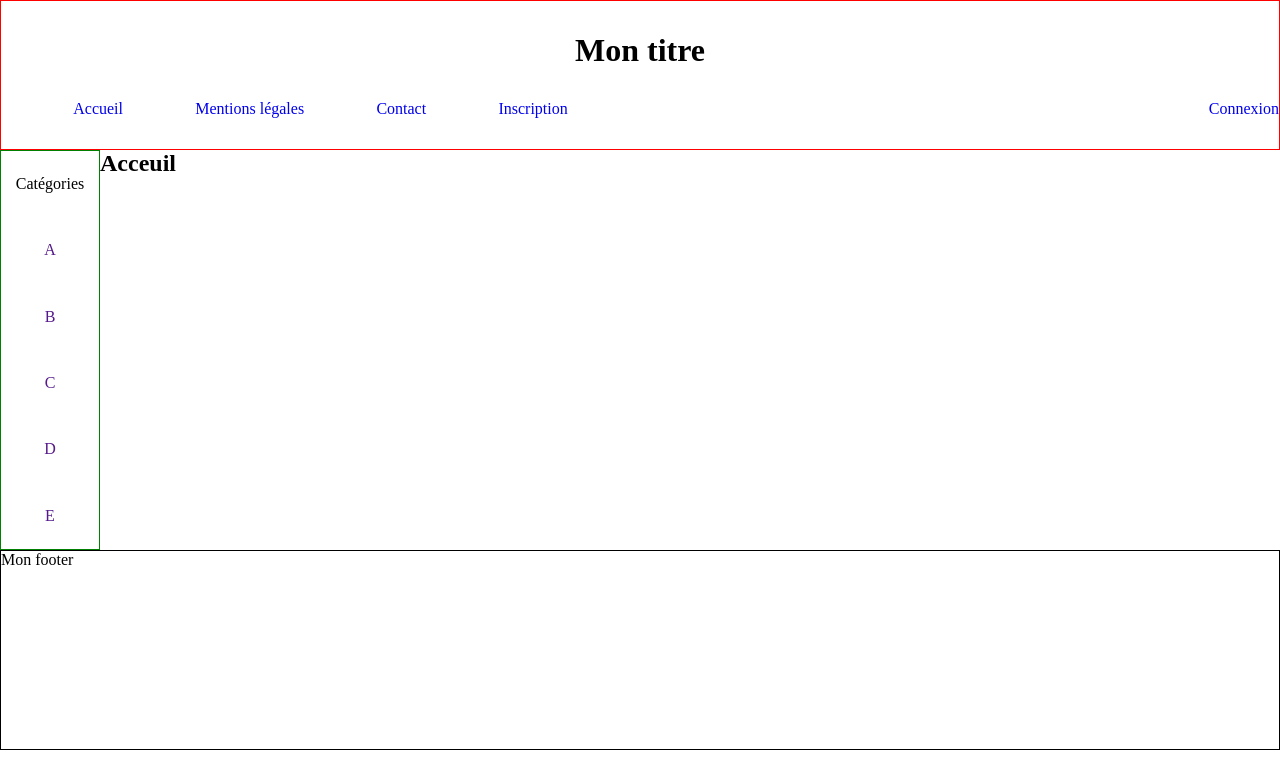
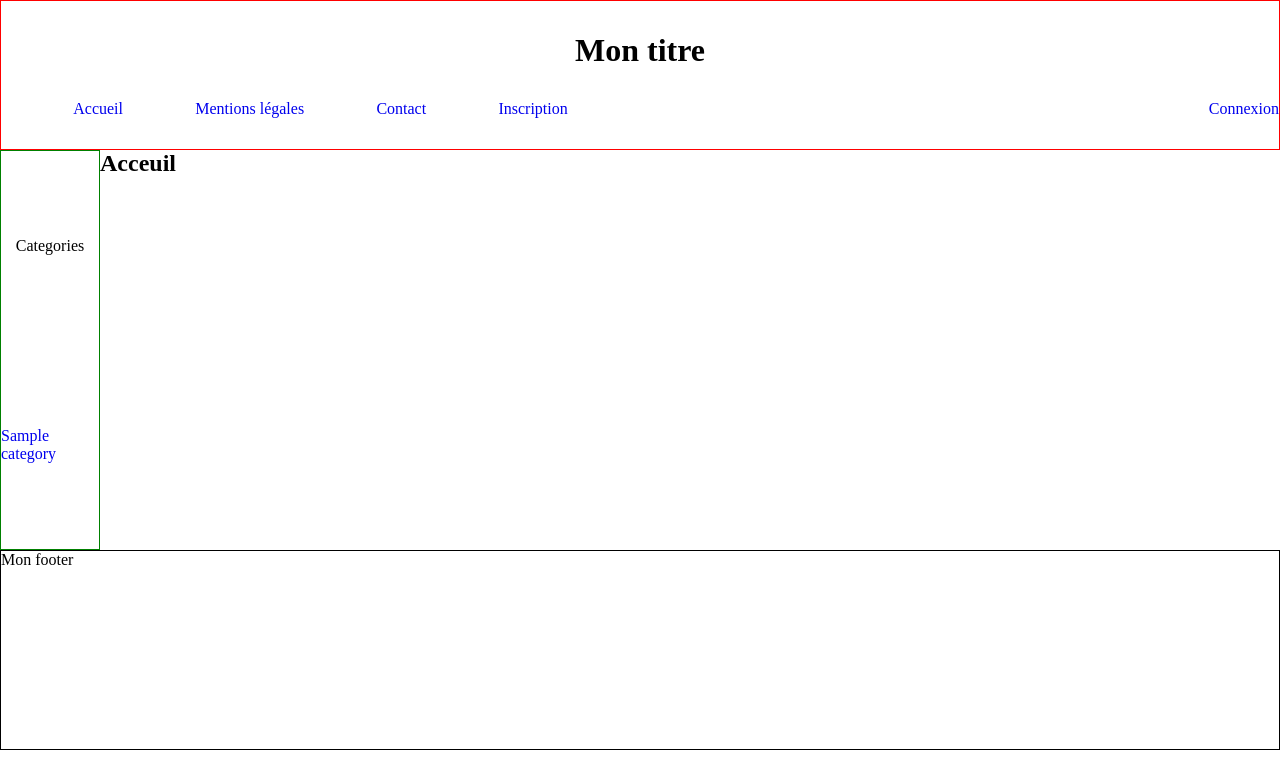
Before and after one commit to GuillaumePts/Evaluation-php, a PHP site: page / in a window 1280 px wide. Shown: the top 765 px of the page. Run offline with PHP 8.4, Linux system fonts and the light colour scheme; tables that the repository leaves empty or names only in its code hold one stand-in row (values such as "Sample post").

Commit message:
j'ai surtout travaillé sur ma BDD ; j'ai mis pdo j'ai commencé à afficher mes catégories encore des choses à regler j'arrete pour ce soir

```diff
--- /dev/null
+++ b/inc/categories.inc.php
@@ -0,0 +1 @@
+<h2>categorie = </h2>
--- a/inc/content.php
+++ b/inc/content.php
@@ -1,12 +1,27 @@
 <div id="content">
 
 <div id="categories">
-    <p>Catégories</p>
-    <a href="">A</a>
-    <a href="">B</a>
-    <a href="">C</a>
-    <a href="">D</a>
-    <a href="">E</a>
+
+   <?php
+
+require('./inc/pdo.php');
+
+$sql = "SELECT * FROM categories";
+global $pdo;
+$query = $pdo->prepare($sql);
+$query->execute();
+$categories = $query->fetchAll();
+
+?>
+
+<p>Categories</p>
+
+<?php foreach($categories as $categorie){?>
+
+
+<a href="index.php?page=categories"><?=$categorie['nom']?></a>
+
+<?php } ;?>
 </div>
 
 <?php
--- /dev/null
+++ b/inc/pdo.php
@@ -0,0 +1,10 @@
+<?php
+try {
+    $pdo = new PDO('mysql:host=localhost;dbname=blogphp', "root", "", array(
+        PDO::MYSQL_ATTR_INIT_COMMAND => "SET NAMES utf8",
+        PDO::ATTR_DEFAULT_FETCH_MODE => PDO::FETCH_ASSOC,
+        PDO::ATTR_ERRMODE => PDO::ERRMODE_WARNING
+    ));
+} catch (PDOException $e) {
+    echo 'Erreur de connexion : ' . $e->getMessage();
+}
```
Also changed, not shown: inc/function.php (+15 -0 lines).
